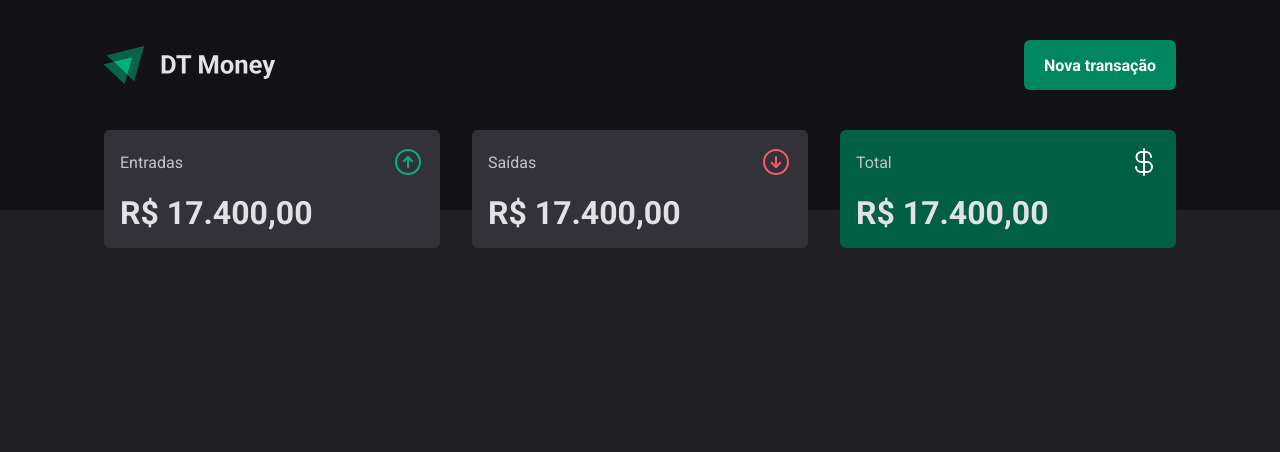
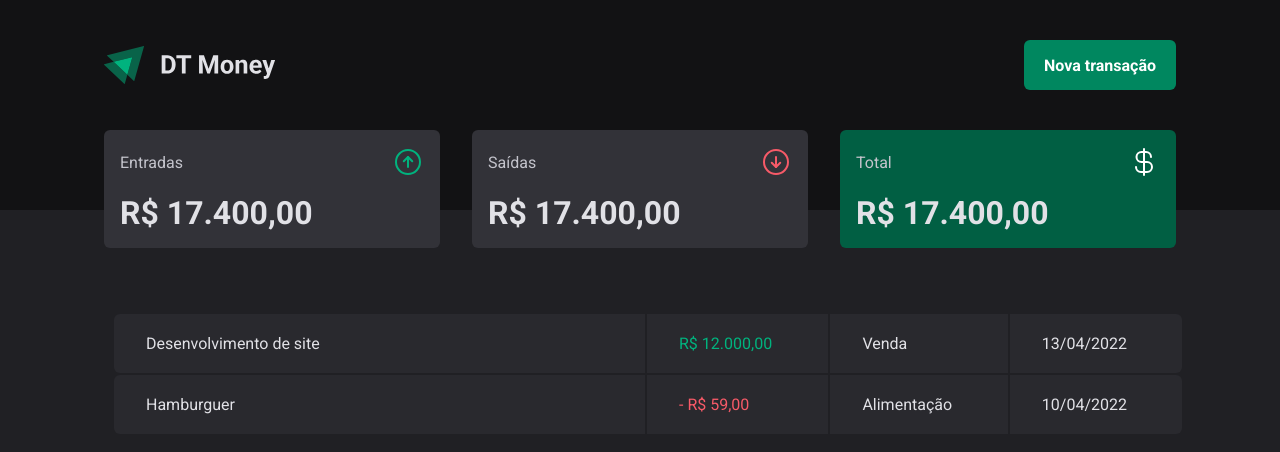
Before and after one commit to lzhudson/ignite-dt-money, a React (Vite) app: page / in a window 1280 px wide. Shown: the top 452 px of the page. Built offline with nearby package versions, Linux system fonts and the light colour scheme.

Commit message:
feat: create transactions table

```diff
--- a/src/pages/Transactions/index.tsx
+++ b/src/pages/Transactions/index.tsx
@@ -1,11 +1,39 @@
 import { Header } from "../../components/Header";
 import { Summary } from "../../components/Summary";
+import { PriceHighlight, TransactionsContainer, TransactionsTable } from "./style";
 
 export function Transactions() {
   return (
     <div>
       <Header />
       <Summary />
+
+      <TransactionsContainer>
+        <TransactionsTable>
+          <tbody>
+            <tr>
+              <td width="50%">Desenvolvimento de site</td>
+              <td>
+                <PriceHighlight variant="income">
+                  R$ 12.000,00
+                </PriceHighlight>
+              </td>
+              <td>Venda</td>
+              <td>13/04/2022</td>
+            </tr>
+            <tr>
+              <td width="50%">Hamburguer</td>
+              <td>
+                <PriceHighlight variant="outcome">
+                  - R$ 59,00
+                </PriceHighlight>
+              </td>
+              <td>Alimentação</td>
+              <td>10/04/2022</td>
+            </tr>
+          </tbody>
+        </TransactionsTable>
+      </TransactionsContainer>
     </div>
   )
 }
--- a/src/pages/Transactions/style.ts
+++ b/src/pages/Transactions/style.ts
@@ -0,0 +1,36 @@
+import styled from "styled-components";
+
+export const TransactionsContainer = styled.div`
+  width: 100%;
+  max-width: 1120px;
+  margin: 4rem auto 0;
+  padding: 0 1.5rem;
+`;
+
+export const TransactionsTable = styled.table`
+  width: 100%;
+  border-collapse: separate;
+  margin: 0 0.5rem;
+
+  td {
+    padding: 1.25rem 2rem;
+    background-color: ${props => props.theme["gray-700"]};
+
+    &:first-child {
+      border-top-left-radius: 6px;
+      border-bottom-left-radius: 6px;
+    }
+    &:last-child {
+      border-top-right-radius: 6px;
+      border-bottom-right-radius: 6px;
+    }
+  }
+`;
+
+interface PriceHighlightProps {
+  variant: 'income' | 'outcome';
+}
+
+export const PriceHighlight = styled.span<PriceHighlightProps>`
+  color: ${props => props.variant === 'income' ? props.theme["green-300"] : props.theme["red-300"]};
+`
```
